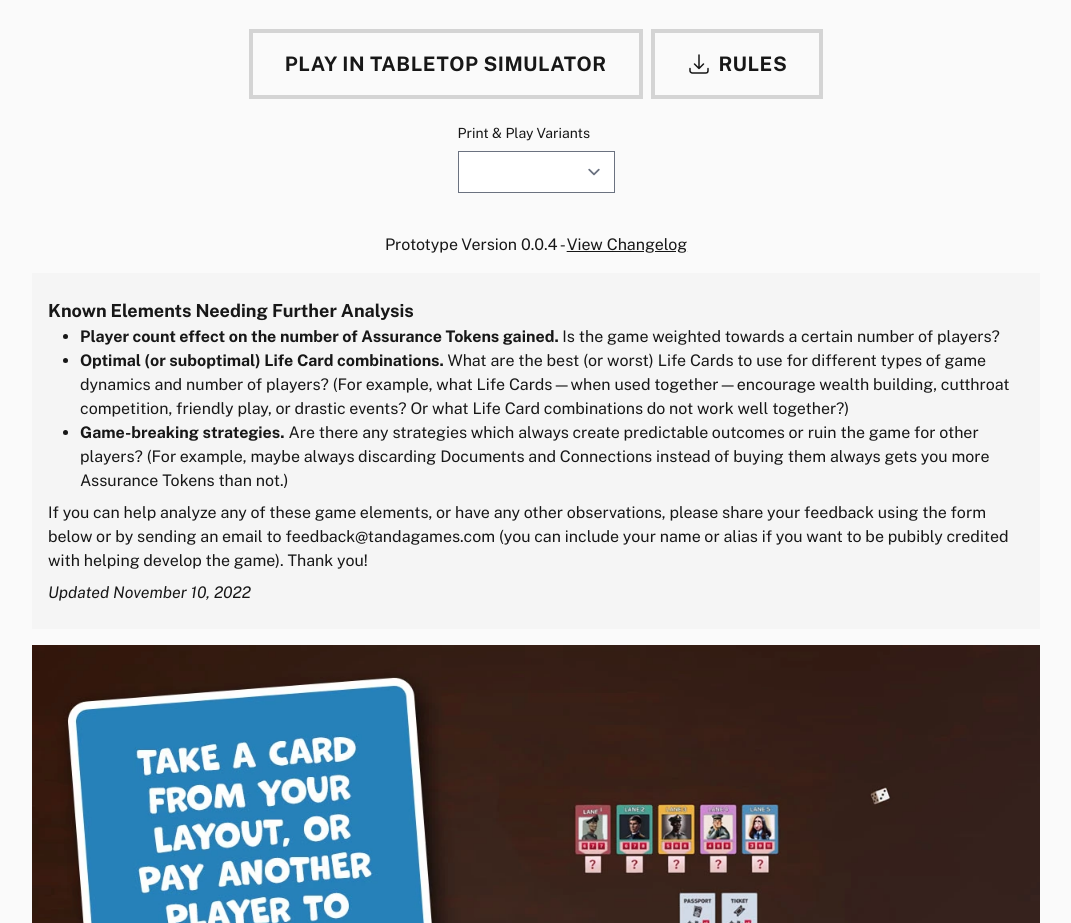
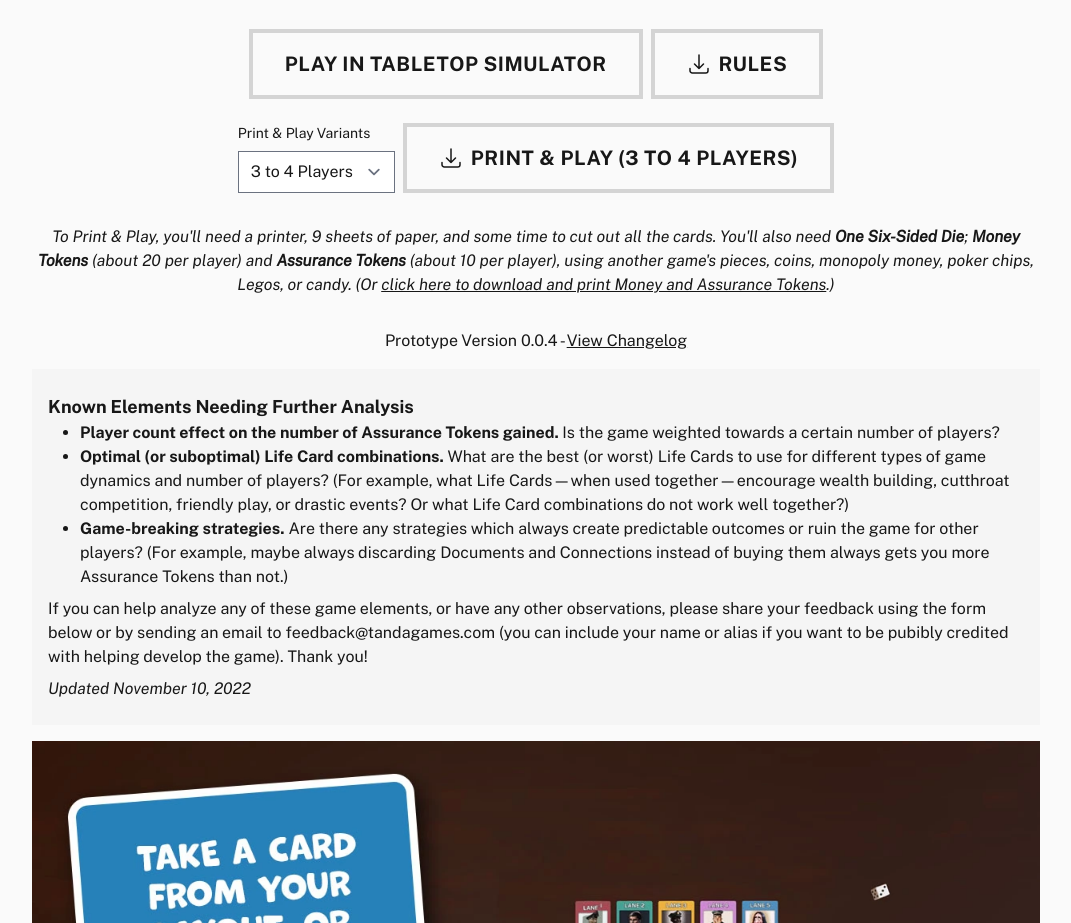
Before and after one commit to jdvlpr/tanda-games-website, an Astro site: page /emigration in a window 1280 px wide. Shown: the part 1014-1937 px from the top of the page, without its empty margins (104-1175 px from the left). Built offline with nearby package versions, Linux system fonts and the light colour scheme; Astro itself is replaced by a stand-in of ours; a web font is replaced by a local one.

Commit message:
fixed default pnp

```diff
--- a/package.json
+++ b/package.json
@@ -1,7 +1,7 @@
 {
   "name": "tandagames.com",
   "type": "module",
-  "version": "0.2.1",
+  "version": "0.2.2",
   "private": true,
   "scripts": {
     "dev": "astro dev",
--- a/src/pages/emigration/index.astro
+++ b/src/pages/emigration/index.astro
@@ -135,7 +135,7 @@ const variants = [
                 <PrintAndPlay
                     client:visible
                     variants={variants}
-                    defaultVariant="3_to_4_players"
+                    defaultVariant="3-to-4-players"
                     title={printAndPlayTitle}
                     link={printAndPlayHREF}
                     placeholder={VARIENTPLACEHOLDER}
```
Also changed, not shown: 1 other file.
